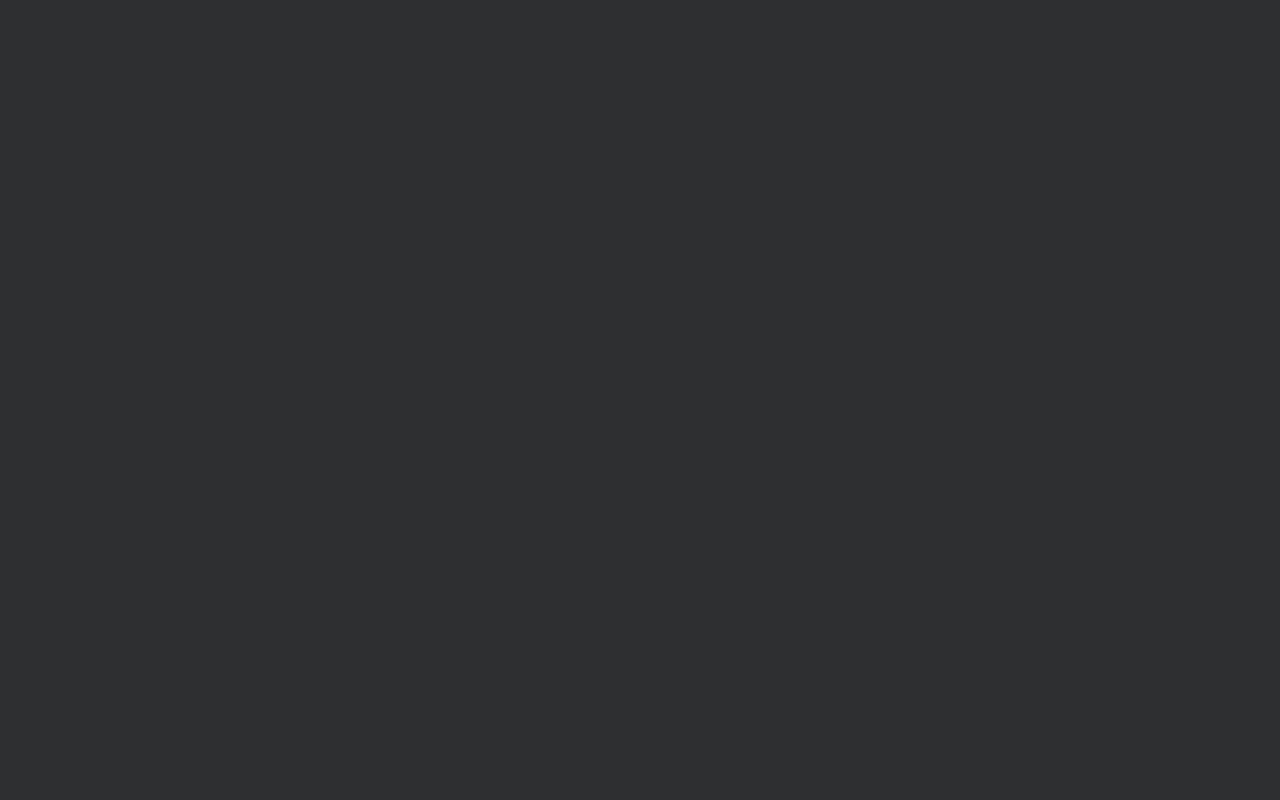
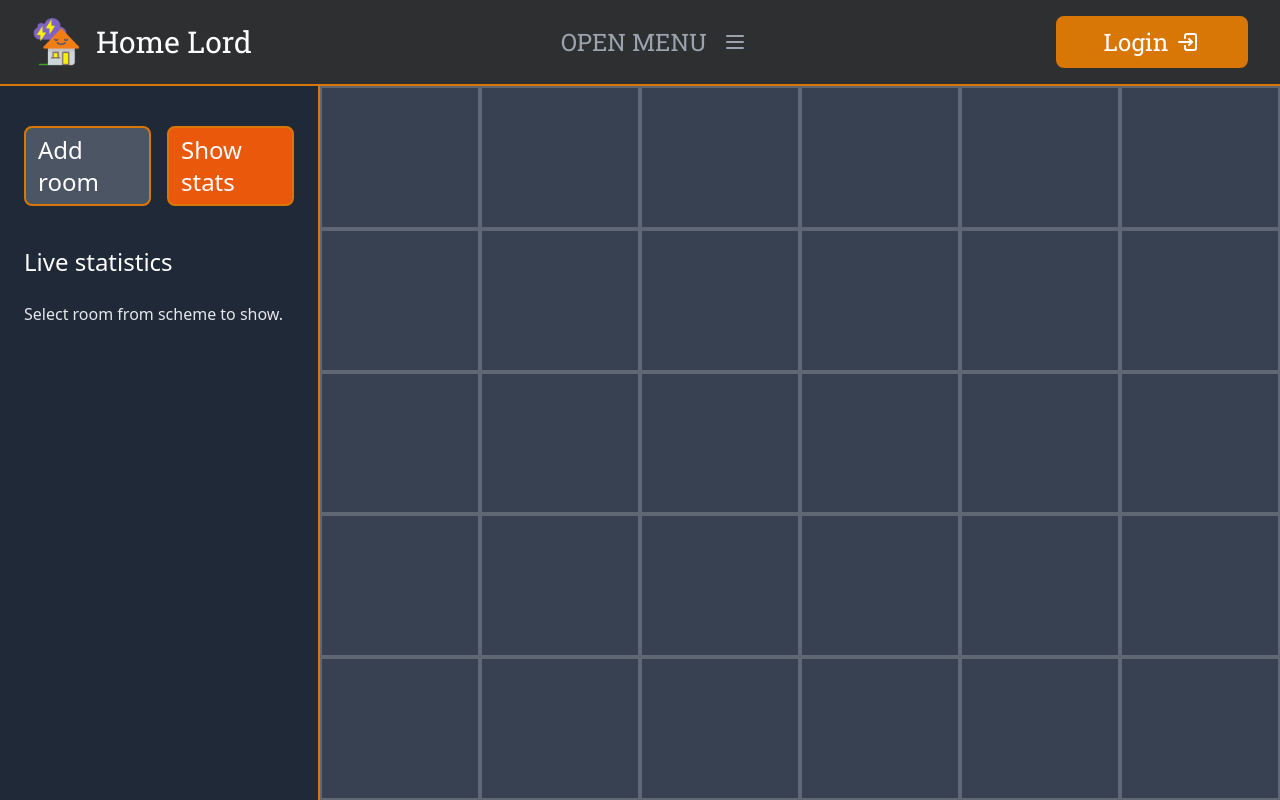
Before and after one commit to localhost-2137/frontend-coding-night-23, a React (Vite) app: page /home-scheme/stats in a window 1280 px wide. Before the commit this address had no page. Built offline with nearby package versions, Linux system fonts and the light colour scheme.

Commit message:
add styling for scheme and sidebar

```diff
--- a/src/Pages/HomeScheme/Components/GridRoom.tsx
+++ b/src/Pages/HomeScheme/Components/GridRoom.tsx
@@ -8,7 +8,7 @@ export default function GridRoom({id, title}: GridRoomProps) {
     // TODO: fetch room data from API
 
     return (
-        <div className="w-full h-full border-4 border-black flex justify-center items-center text-white">
+        <div className="w-full h-full border-2 border-black flex justify-center items-center text-white">
             <h3>{title}</h3>
         </div>
     )
--- a/src/Pages/HomeScheme/Components/GridSquare.tsx
+++ b/src/Pages/HomeScheme/Components/GridSquare.tsx
@@ -6,7 +6,7 @@ interface GridSquareProps {
 
 export default function GridSquare({onClick}: GridSquareProps) {
     return (
-        <div onClick={onClick} className={"w-full h-full border-2 border-black opacity-10 cursor-pointer"}>
+        <div onClick={onClick} className={"w-full h-full border-2 border-white opacity-20 cursor-pointer"}>
 
         </div>
     )
--- /dev/null
+++ b/src/Pages/HomeScheme/Components/Sidebars/AddRoomSidebar.tsx
@@ -0,0 +1,27 @@
+import RoomBox from "../RoomBox.tsx";
+import {Link, useLocation} from "react-router-dom";
+import Button from "../../../../Components/Button.tsx";
+
+export default function AddRoomSidebar() {
+
+    const location = useLocation()
+
+    return (
+        <div className="w-[25%] bg-gray-800 h-full px-6 py-4 border-r-2 border-r-amber-600">
+            <div className="w-full flex gap-4 justify-center items-center py-6">
+                <Button
+                    type={"default"} isLink={true}
+                    className={`bg-gray-600 px-3 py-1.5 rounded ${location.pathname === "/home-scheme/room" ? "bg-orange-600" : ""}`}
+                    to="/home-scheme/room">Add room</Button>
+                <Button
+                    type={"default"} isLink={true}
+                    className={`bg-gray-600 px-3 py-1.5 rounded ${location.pathname === "/home-scheme/stats" ? "bg-orange-600" : ""}`}
+                    to="/home-scheme/stats">Show stats</Button>
+            </div>
+            <h2 className="text-2xl pt-4">Select room</h2>
+            <div className="grid grid-cols-2 gap-4 py-6">
+                <RoomBox title="Single Room"/>
+            </div>
+        </div>
+    )
+}
--- /dev/null
+++ b/src/Pages/HomeScheme/Components/Sidebars/LiveStatsSidebar.tsx
@@ -0,0 +1,24 @@
+import {Link, useLocation} from "react-router-dom";
+import Button from "../../../../Components/Button.tsx";
+
+export default function LiveStatsSidebar() {
+
+    const location = useLocation()
+
+    return (
+        <div className="w-[25%] bg-gray-800 h-full px-6 py-4 text-white border-r-2 border-r-amber-600">
+            <div className="w-full flex gap-4 justify-center items-center py-6">
+                <Button
+                    type={"default"} isLink={true}
+                    className={`bg-gray-600 px-3 py-1.5 rounded ${location.pathname === "/home-scheme/room" ? "bg-orange-600" : ""}`}
+                    to="/home-scheme/room">Add room</Button>
+                <Button
+                    type={"default"} isLink={true}
+                    className={`bg-gray-600 px-3 py-1.5 rounded ${location.pathname === "/home-scheme/stats" ? "bg-orange-600" : ""}`}
+                    to="/home-scheme/stats">Show stats</Button>
+            </div>
+            <h2 className="text-2xl pt-4">Live statistics</h2>
+            <p className="py-6 text-gray-200">Select room from scheme to show.</p>
+        </div>
+    )
+}
--- a/src/Pages/HomeScheme/HomeScheme.tsx
+++ b/src/Pages/HomeScheme/HomeScheme.tsx
@@ -1,8 +1,8 @@
 import {useState} from "react";
 import {motion, useIsPresent} from "framer-motion";
-import RoomBox from "./Components/RoomBox.tsx";
 import GridSquare from "./Components/GridSquare.tsx";
 import GridRoom from "./Components/GridRoom.tsx";
+import {Outlet} from "react-router-dom";
 
 interface SelectedRoom {
     id: number;
@@ -26,9 +26,9 @@ export default function HomeScheme() {
     }
 
     const staticSquares: Square[] = []
-    for (let i = 0; i < 60; i++) {
+    for (let i = 0; i < 30; i++) {
         staticSquares.push({
-            id: i,
+            id: Date.now() + i,
             posX: i % 10,
             posY: Math.floor(i / 10),
             room: null
@@ -39,16 +39,11 @@ export default function HomeScheme() {
 
     return (
         <div className="w-full flex h-full">
-            <div className="w-[25%] bg-gray-500 h-full px-4 py-4">
-                <h2>Select room</h2>
-                <div className="grid grid-cols-2 gap-4 py-6">
-                    <RoomBox title="Single Room"/>
-                </div>
-            </div>
-            <div className="w-[75%] bg-green-800 grid grid-cols-10">
+            <Outlet/>
+            <div className="w-[75%] bg-gray-700 grid grid-cols-6">
                 {squares.length && squares.map(square => {
                     return (
-                        square.room ? <GridRoom id={square.room.id} title={square.room.title}/> :
+                        square.room ? <GridRoom key={square.room.id} id={square.room.id} title={square.room.title}/> :
                             <GridSquare key={square.id} posX={square.posX} posY={square.posY} onClick={() => {
                                 setSquares(prevState => {
                                     const newSquares = [...prevState]
```
Also changed, not shown: src/App.tsx (+17 -1 lines).
